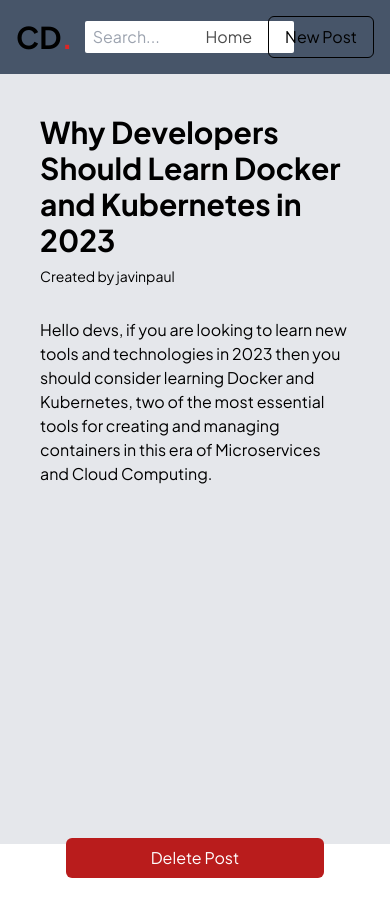
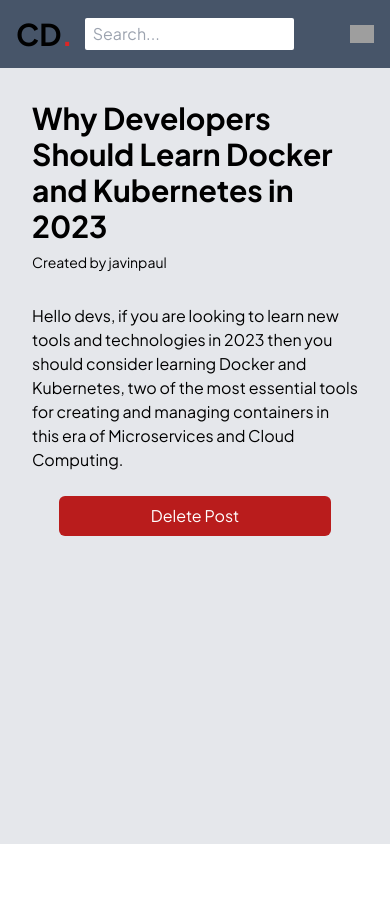
Before and after one commit to usernameisleye/blog-app, a React (Create React App) app: page /posts/1 in a window 390 px wide. After the commit the page ends 844 px from the top, so only its background shows below. Built offline with nearby package versions, Linux system fonts and the light colour scheme; data requests are answered from the project's data file; grey boxes are pictures that could not be loaded.

Commit message:
finished responsiveness and added more functionality

```diff
--- a/src/App.js
+++ b/src/App.js
@@ -4,14 +4,15 @@
 import NewPost from './components/NewPost';
 import PostDetails from './components/PostDetails';
 import Route404 from './components/Route404';
-import { useState } from 'react';
+
 
 function App() {
+
   return (
     <Router>
       <div className="App font-Plus-Jakarta-Sans bg-gray-200 h-screen">
         <Header />
-        <div className="main">
+        <div className="main bg-gray-200">
           <Switch>
             {/* Setting routes for components (i.e "exact" for strict route comparasion) */}
             <Route path="/" exact> <Main /> </Route>
--- a/src/components/Header.jsx
+++ b/src/components/Header.jsx
@@ -1,39 +1,42 @@
-import { useEffect, useState } from 'react';
 import { Link } from 'react-router-dom';
-import useFetch from './useFetch';
 
 const Navbar = () => {
-    // const {data: posts, setData} = useFetch("http://localhost:5050/posts");
-    const [search, setSearch] = useState("");
 
-    // useEffect(() => {
-    //     async function awaitPost(){
-    //         // const filteredPost = await posts.filter(post => post.title.toLowerCase().includes(search))
-    //         // console.log(filteredPost);
-    //     }
-    //     awaitPost()
-    // }, [search])
+    // Function for "toggleMenu" parameters functionality
+    function toogleMenu(e, className){
+        if(e.classList.contains(className)){
+            e.classList.remove(className);
+        }else{
+            e.classList.add(className);
+        }
+    }
+
+    // Onclick funtion to show menu
+    function showMenu(){
+        const menu = document.querySelector(".menu");
+        toogleMenu(menu, "scale-0");
+    }
+
 
     return (
         <div className="flex justify-between items-center bg-slate-600 p-4">
             <div className="flex items-center gap-3 w-1/3">
                 <h1 className="text-3xl font-bold">CD<span className="text-red-600 text-3xl">.</span></h1>
                 <input type="text"
-                 value={search}
                  placeholder="Search..."
-                 className="grow py-1 px-2 outline-none rounded-sm"
-                 onChange={e => {setSearch(e.target.value.toLowerCase())}}
+                 className="input grow py-1 px-2 z-10 outline-none rounded-sm"
                    />
             </div>
 
-            <div className="flex items-center gap-4">
+            <img src="./bars-solid.svg" className="w-6 sm:hidden relative" alt="" onClick={showMenu}/>
+            <div className="menu flex sm:flex-row flex-col z-10 items-center gap-4 sm:bg-inherit bg-slate-600 sm:static absolute sm:top-0 top-16 left-0 sm:w-fit w-full sm:py-0 py-8 sm:scale-100 scale-0">
                 {/* Preventing server request by using "Link" to match path/route to "Route" path, to display component */}
-                <Link to="/" className="opacity-70 hover:opacity-100">Home</Link>
-                <Link to="/create" className="py-2 px-4 border border-black rounded-md">New Post</Link>
+                <Link to="/" className="text-gray-100 sm:opacity-70 hover:opacity-100" onClick={showMenu}>Home</Link>
+                <div className="sm:hidden block w-11/12 bg-slate-200 border-b border-opacity-30"></div>
+                <Link to="/create" className="py-2 px-4 sm:border border-gray-100 text-gray-100 rounded-md" onClick={showMenu}>New Post</Link>
             </div>
         </div>
     );
-    return {search};
 }
 
 export default Navbar;
--- a/src/components/Main.jsx
+++ b/src/components/Main.jsx
@@ -10,7 +10,7 @@
             {/* Using conditional templating to display divs/component is useState value are true/exists */}
             { isLoading && <div>Loading, Please wait⏳...</div> }
             { hasError && <div>{hasError}</div> }
-            { posts && <Post posts={posts} /> }
+            { posts &&  <Post posts={posts}/> }
         </div>
     );
 }
--- a/src/components/NewPost.jsx
+++ b/src/components/NewPost.jsx
@@ -36,7 +36,7 @@
     return (
         <form className="flex flex-col items-center justify-center gap-2 h-screen" onSubmit={handleSubmit}>
             <h2 className="text-3xl font-bold">Create New Post</h2>
-            <div className="flex flex-col w-1/2">
+            <div className="flex flex-col sm:w-1/2 w-11/12">
                 <label className="text-lg font-bold">Title</label>
                 <input
                  type="text"
@@ -48,7 +48,7 @@
                  />
             </div>
 
-            <div className="flex flex-col w-1/2">
+            <div className="flex flex-col sm:w-1/2 w-11/12">
                 <label className="text-lg font-bold">Author</label>
                 <input
                  type="text"
@@ -60,7 +60,7 @@
                  />
             </div>
 
-            <div className="flex flex-col w-1/2">
+            <div className="flex flex-col sm:w-1/2 w-11/12">
                 <label className="text-lg font-bold">Post Details</label>
                 <textarea
                  style={{resize: "none"}}
@@ -73,7 +73,7 @@
             </div>
 
             {/* Displaying "Create Post" when "buttonMsg returns false and vice-versa" */}
-            { !buttonMsg && <button className="w-1/2 mt-4 p-2 bg-blue-700 text-white rounded-md hover:brightness-125">Create Post</button> }
+            { !buttonMsg && <button className="sm:w-1/2 w-11/12 mt-4 p-2 bg-blue-700 text-white rounded-md hover:brightness-125">Create Post</button> }
             { buttonMsg && <button>Creating Post⏳...</button> }
         </form>
      );
--- a/src/components/Post.jsx
+++ b/src/components/Post.jsx
@@ -1,20 +1,32 @@
+import { useState } from 'react';
 import { Link } from 'react-router-dom';
 
 const Post = ({ posts }) => {
+    const [allPosts, setAllPosts] = useState(posts)
+    const searchInput = document.querySelector(".input");
+
     // let bgArray = ["orange", "red", "blue", "slate", "black", "yellow", "emerald", "teal", "cyan", "sky", "violet", "pink", "rose", "purple"];
-
-    // let bgColor = `bg-${bgArray[generateBg()]}-500`;
 
     // function generateBg(){
     //     return Math.floor(Math.random() * bgArray.length)
     // }
 
+    // Filtering through "allPosts" to return those with titles similar to input value
+    searchInput.addEventListener("input", () => {
+        let filterAll = allPosts.filter(post => {
+            if(post.title.toLowerCase().includes(searchInput.value.toLowerCase())){
+                return post;
+            }
+        })
+        setAllPosts(filterAll);
+    })
+
     return (
-        <div className="grid grid-cols-auto-fit gap-4">
-            {posts.map((post) => (
+        <div className="grid sm:grid-cols-2 md:grid-cols-4 gap-4">
+            {allPosts.map((post) => (
                 <Link to={`/posts/${ post.id }`} key={post.id}>
                     <div className="bg-white h-44 rounded-md" key={ post.id }>
-                        <div className="bg-slate-500 w-full h-2 rounded-tl-md rounded-tr-md"></div>
+                            <div className={`bg-slate-500 w-full h-2 rounded-tl-md rounded-tr-md`}></div>
                         <div className="p-3">
                             <h2 className="font-bold text-xl">{ post.title }</h2>
                             <p className="text-sm opacity-70">Created by { post.author }</p>
--- a/src/components/PostDetails.jsx
+++ b/src/components/PostDetails.jsx
@@ -19,11 +19,11 @@
     }
 
     return (
-        <div className="post-info">
+        <div className="post-info p-8">
             { isLoading && <div>Loading, Please wait⏳...</div> }
             { hasError && <div>{hasError}</div> }
             { post && (
-                <article className="flex flex-col items-start gap-6 h-screen p-10">
+                <article className="flex flex-col items-start gap-6 h-fit sm:p-10">
                     <div className="head">
                         <h2 className="font-extrabold text-3xl">{ post.title }</h2>
                         <p className="text-sm my-2">Created by { post.author }</p>
--- a/src/components/Route404.jsx
+++ b/src/components/Route404.jsx
@@ -2,10 +2,14 @@
 
 const Route404 = ({ location }) => {
     return (
-        <div className="error">
-            <h1>Error 404, Page Not Found</h1>
-            <p>Error, the 'route' <span>{ location.pathname }</span> does not exists</p>
-            <Link to="/">Go To Homepage✅</Link>
+        <div className="flex sm:flex-row flex-col justify-center items-center h-screen">
+            <img src="./ROBOT-removebg-preview.png" alt="" />
+
+            <div className="flex flex-col items-center gap-6 text-center p-8">
+                <h1 className="text-4xl font-bold text-red-600">Error 404, Page Not Found</h1>
+                <p className="text-xl">Sorry, the route <span className="font-bold text-red-600 mx-2">{ location.pathname }</span> does not exists</p>
+                <Link to="/" className="hover:text-violet-800">Back To Homepage{`>>>`}</Link>
+            </div>
         </div>
      );
 }
--- a/tailwind.config.js
+++ b/tailwind.config.js
@@ -7,9 +7,6 @@
     extend: {},
     fontFamily:{
       "Plus-Jakarta-Sans": ['"Plus Jakarta Sans"', "sans-serif"]
-    },
-    gridTemplateColumns: {
-      "auto-fit": "repeat(auto-fit, minmax(300px, 1fr))"
     }
   },
   plugins: [],
```
Also changed, not shown: data/database.json (+2 -8 lines), public/ROBOT-removebg-preview.png (added), public/bars-solid.svg (added).
